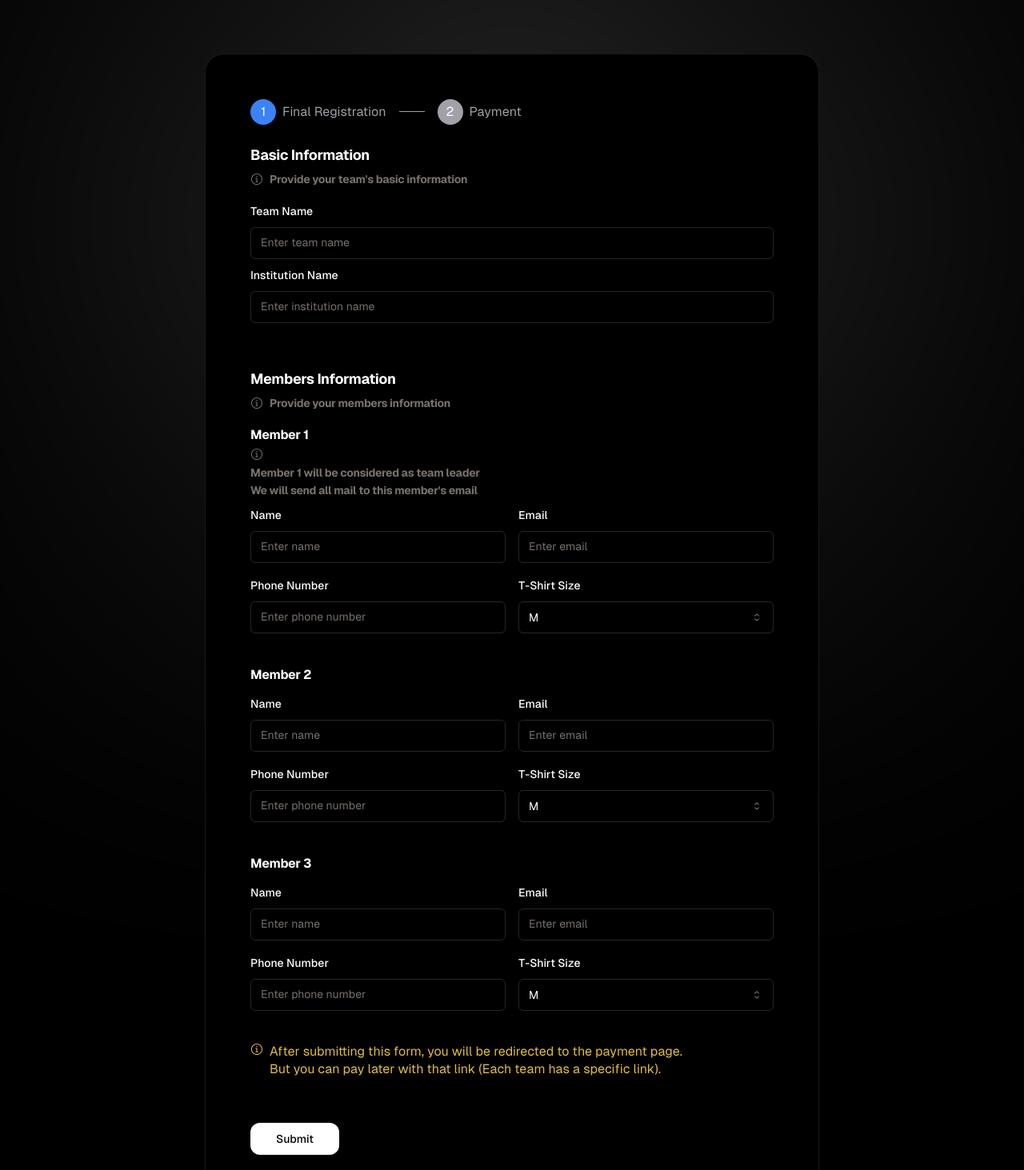
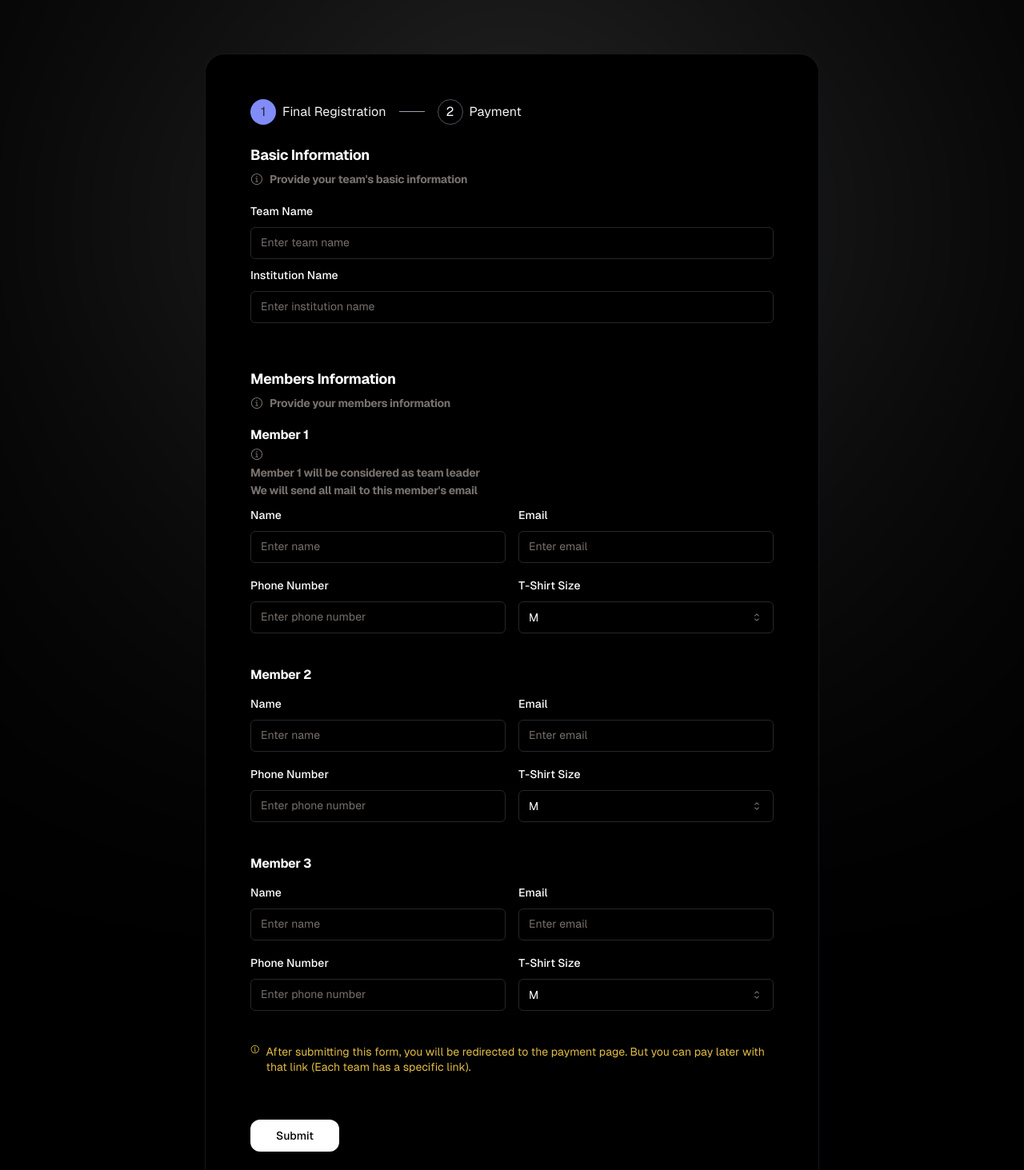
Before and after one commit to Labu1011/iupc-brur, a Next.js app: page / in a window 1280 px wide. Shown: the part 3827-5290 px from the top of the page at 80% size. Built offline with nearby package versions, Linux system fonts and the light colour scheme.

Commit message:
Changed info text size and stepper style

```diff
--- a/components/sections/registerForm.tsx
+++ b/components/sections/registerForm.tsx
@@ -181,7 +181,7 @@ const RegisterForm = () => {
       <SectionHeader
         title={
           <>
-            <span className="text-white opacity-30">{"final"}</span>{" "}
+            <span className="text-white opacity-30">{"Final"}</span>{" "}
             <span>Registration</span>
             {/* <span className="text-white opacity-30">{""}</span> */}
           </>
@@ -204,21 +204,19 @@ const RegisterForm = () => {
               <div className="space-y-2">
                 <div className="flex items-center space-x-4 mb-6">
                   <div className="flex items-center">
-                    <div className="w-8 h-8 flex items-center justify-center rounded-full bg-blue-500 text-white">
+                    <div className="w-8 h-8 flex items-center justify-center rounded-full bg-indigo-400 text-zinc-800">
                       1
                     </div>
-                    <span className="ml-2 text-zinc-400">
-                      Final Registration
-                    </span>
+                    <span className="ml-2 text-muted">Final Registration</span>
                   </div>
 
                   <div className="w-8 border-t border-zinc-400"></div>
 
                   <div className="flex items-center">
-                    <div className="w-8 h-8 flex items-center justify-center rounded-full bg-zinc-400 text-white">
+                    <div className="w-8 h-8 flex items-center justify-center border border-zinc-600 rounded-full text-white">
                       2
                     </div>
-                    <span className="ml-2 text-zinc-400">Payment</span>
+                    <span className="ml-2 text-muted">Payment</span>
                   </div>
                 </div>
 
@@ -392,11 +390,10 @@ const RegisterForm = () => {
                     </>
                   ))}
                 </div>
-                <div className="pt-8 flex gap-2 leading-snug items-baseline text-amber-300/90">
+                <div className="pt-8 flex gap-2 leading-snug items-baseline text-sm text-amber-300/90">
                   <InfoCircledIcon className="w-4 h-4" /> After submitting this
-                  form, you will be redirected to the payment page. <br /> But
-                  you can pay later with that link{" "}
-                  {"(Each team has a specific link)"}.
+                  form, you will be redirected to the payment page. But you can
+                  pay later with that link {"(Each team has a specific link)"}.
                 </div>
               </div>
 
```
